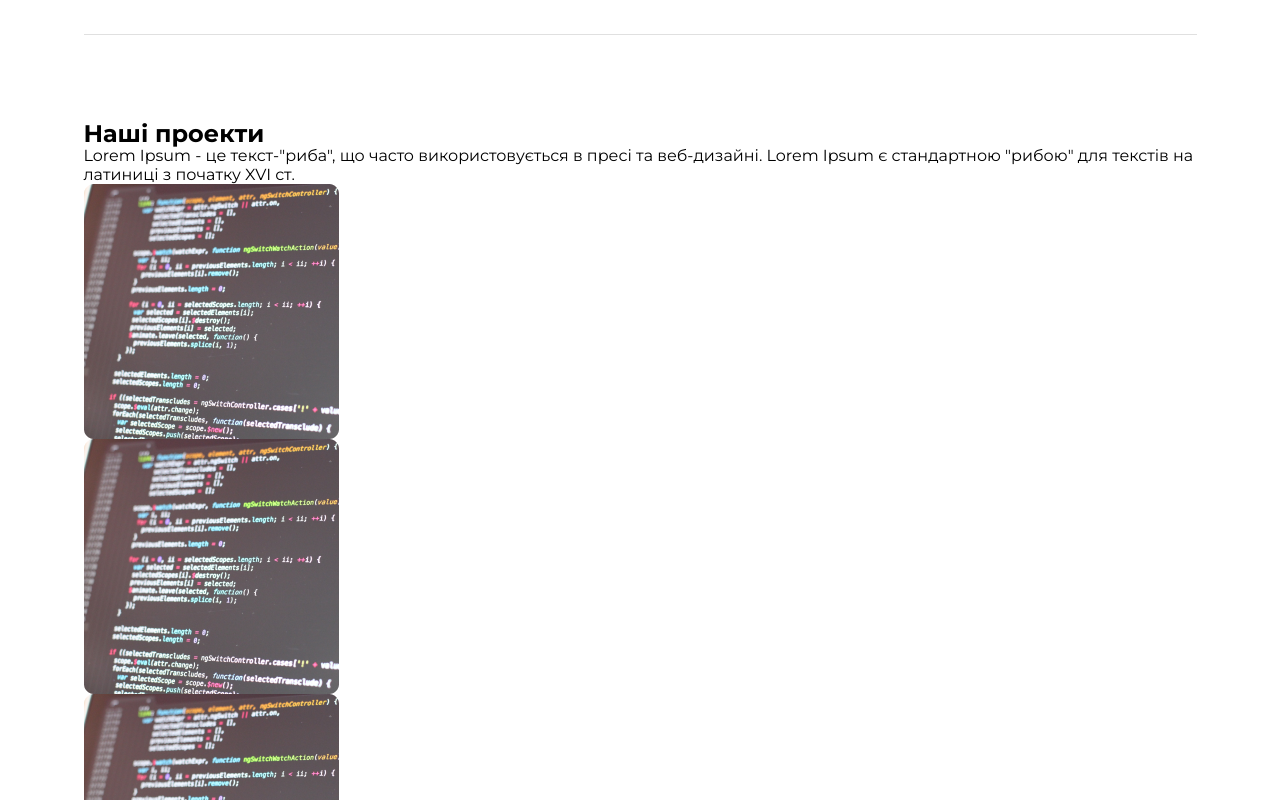
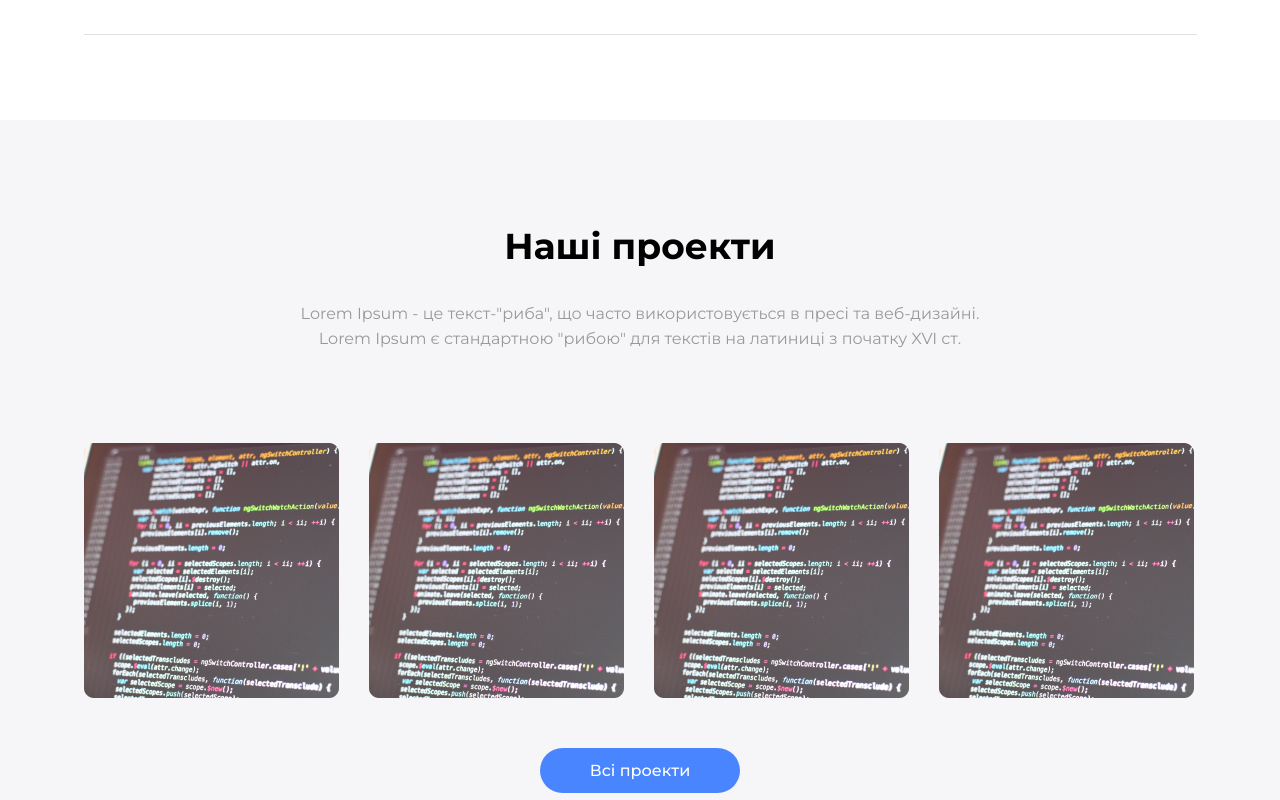
Before and after one commit to rocketmike12/ITStudio, a plain HTML site: page index.html in a window 1280 px wide. Shown: the part 3340-4140 px from the top of the page. Drawn offline with nearby package versions, Linux system fonts and the light colour scheme.

Commit message:
_projets.scss done

```diff
--- a/sass/layout/_projects.scss
+++ b/sass/layout/_projects.scss
@@ -0,0 +1,33 @@
+.projects {
+    background-color: $darkbg;
+    padding-top: 100px;
+    padding-bottom: 130px;
+    &-title {
+        @include typography(inherit, 36px, 700, 52.66px, center);
+        margin-bottom: 28px;
+    }
+
+    &-subtitle {
+        color: $grey;
+        @include typography(inherit, 16px, 400, 25.36px, center);
+        max-width: 730px;
+        margin: 0 auto;
+        margin-bottom: 92px;
+    }
+
+    &-list {
+        @include flex(_, _, 30px, _, _);
+    }
+
+    &-btn {
+        @include flex(center, center, _, _, _);
+        background-color: $accent;
+        color: $white;
+        @include typography(inherit, 16px, 500, 19.5px, center);
+        width: 200px;
+        height: 45px;
+        border-radius: 30px;
+        margin: 0 auto;
+        margin-top: 50px;
+    }
+}
```
Also changed, not shown: css/main.css, css/main.min.css, 2 other files.
